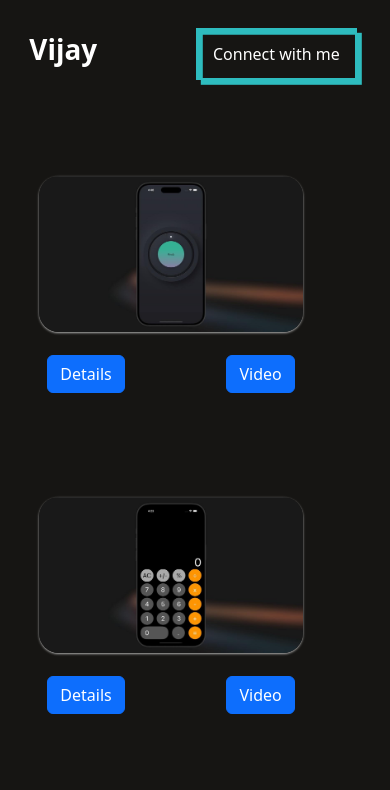
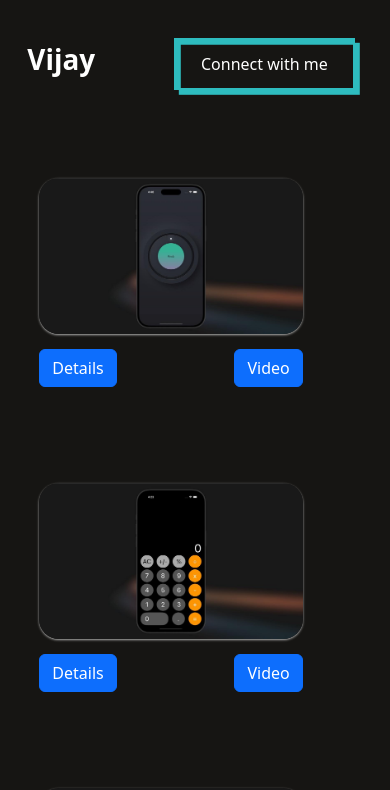
Before and after one commit to devikaupendran/user-portfolio, a React (Vite) app: page /new-projects in a window 390 px wide. Shown: the top 790 px of the page. Built offline with nearby package versions, Linux system fonts and the light colour scheme.

Commit message:
fixed issues in skill progress bar , add styles to custom navbar

```diff
--- a/src/components/About/About.css
+++ b/src/components/About/About.css
@@ -150,7 +150,7 @@
     }
 
     .about-left .loader {
-        top: 170px;
+        top: 160px;
         width: 300px;
         height: 300px;
     }
@@ -179,7 +179,7 @@
     }
 
     .about-left .loader {
-        top: 130px;
+        top: 128px;
         width: 250px;
         height: 250px;
     }
@@ -204,7 +204,7 @@
     }
 }
 
-@media screen and (min-width: 380px) and (max-width: 679px) {
+@media screen and (min-width: 390px) and (max-width: 679px) {
     .about-sections {
         gap: 20px;
         flex-direction: column;
@@ -221,7 +221,7 @@
     }
 
     .about-left .loader {
-        top: 140px;
+        top: 136px;
         width: 180px;
         height: 180px;
     }
@@ -247,7 +247,7 @@
     }
 }
 
-@media screen and (min-width:320px) and (max-width:379px) {
+@media screen and (min-width:320px) and (max-width:400px) {
     .about-sections {
         gap: 20px;
         flex-direction: column;
@@ -264,7 +264,7 @@
     }
 
     .about-left .loader {
-        top: 140px;
+        top: 135px;
         width: 100px;
         height: 100px;
     }
--- a/src/components/Navbar/CustomNavbar.css
+++ b/src/components/Navbar/CustomNavbar.css
@@ -1,35 +1,55 @@
-@media (max-width: 992px) {
-    .nav-connect {
+/* ---------------- Navbar Styles ---------------- */
+.customNavbar {
+    width: 100%;
     display: flex;
+    align-items: center;
+    justify-content: space-between;
+    margin: 20px 0;
+    padding-top: 10px;
 }
 
-    .navbar {
-        width: 100%;
-        margin: 10px 2px;
-        justify-content: space-between;
-    }
+a {
+    color: white;
 }
 
-@media (max-width: 576px) {
-    .nav-connect {
-        display: flex;
+h1 {
+    font-weight: 700;
 }
 
-    .navbar {
-        width: 100%;
-        margin: 10px 2px;
-        justify-content: space-between;
+.anchor-link {
+    text-decoration: none;
+    color: white;
 }
+/* ---------------- Connect with me button ---------------- */
+.customNav-connect {
+    --color: #2EBCBF;
+    --hover: #EB60E2;
 }
 
-@media (max-width: 379px) {
-    .nav-connect {
-        display: flex;
+.customNav-connect {
+    box-shadow: 0.3em 0.3em 0 0 var(--color), inset 0.3em 0.3em 0 0 var(--color);
 }
 
-    .navbar {
-        width: 100%;
-        margin: 10px 2px;
-        justify-content: space-between;
+.customNav-connect:hover {
+    box-shadow: 0 0 0 0 var(--hover), inset 6em 3.5em 0 0 var(--hover);
 }
+
+.customNav-connect {
+    color: var(--color);
+    transition: 0.65s;
 }
+
+.customNav-connect:hover {
+    border-color: var(--hover);
+    color: #fff;
+}
+
+.customNav-connect  {
+    background: none;
+    border: 2px solid;
+    font: inherit;
+    line-height: 1;
+    margin: 0.5em;
+    padding: 1em 25px;
+    cursor: pointer;
+}
--- a/src/components/Navbar/CustomNavbar.jsx
+++ b/src/components/Navbar/CustomNavbar.jsx
@@ -1,16 +1,15 @@
 import React from 'react';
-import './Navbar.css';
 import './CustomNavbar.css'
 import AnchorLink from 'react-anchor-link-smooth-scroll';
 import { Link } from 'react-router-dom';
 
 const Navbar = () => {
     return (
-        <div className='navbar'>
+        <div className='customNavbar'>
             <Link to={'/'}><h1> Vijay</h1></Link>
 
             {/* ---------- connect with me button ----------  */}
-            <button className="nav-connect">
+            <button className="customNav-connect">
                 <AnchorLink className='anchor-link' offset={50} href='#contact'>Connect with me</AnchorLink>
             </button>
         </div>
--- a/src/components/Navbar/Navbar.css
+++ b/src/components/Navbar/Navbar.css
@@ -91,17 +91,17 @@ li:hover::after {
     box-shadow: 0 0 0 0 var(--hover), inset 6em 3.5em 0 0 var(--hover);
 }
 
-button {
+.nav-connect {
     color: var(--color);
     transition: 0.65s;
 }
 
-button:hover {
+.nav-connect:hover {
     border-color: var(--hover);
     color: #fff;
 }
 
-button {
+.nav-connect {
     background: none;
     border: 2px solid;
     font: inherit;
--- a/src/components/ShowProjects/ShowProjects.jsx
+++ b/src/components/ShowProjects/ShowProjects.jsx
@@ -50,19 +50,6 @@ const ShowProjects = () => {
             prevIndex === 0 ? selectedProject.carousal.length - 1 : prevIndex - 1
         );
     };
-
-    // Automatically change image every 3 seconds
-    useEffect(() => {
-        if (selectedProject && selectedProject.carousal && selectedProject.carousal.length > 1) {
-            const intervalId = setInterval(() => {
-                setCurrentImageIndex((prevIndex) =>
-                    prevIndex === selectedProject.carousal.length - 1 ? 0 : prevIndex + 1
-                );
-            }, 3000);
-
-            return () => clearInterval(intervalId); // Clean up the interval
-        }
-    }, [selectedProject]);
 
 
     //render
--- a/src/components/Skills/Skills.css
+++ b/src/components/Skills/Skills.css
@@ -36,6 +36,7 @@
     flex-direction: column;
     justify-content: center;
     gap: 20px;
+
 }
 
 .skills {
@@ -68,14 +69,35 @@
     font-family: Helvetica, Arial, sans-serif;
 }
 
-.skill hr {
+/* .skill hr {
     outline: none;
     border: none;
     height: 6px;
     border-radius: 50px;
-    background: linear-gradient(264deg, #EB60E2 -5.09%, #84cdfa 106.28%);
+    background: rgb(235, 96, 226);
+    background: linear-gradient(90deg, rgba(235, 96, 226, 1) 19%, rgba(46, 188, 191, 1) 86%);
+} */
 
+.skill p {
+    position: relative;
+    outline: none;
+    border: none;
+    padding: 3px;
 }
+
+.skill p::before {
+    content: '';
+    position: absolute;
+    top: 0;
+    left: 0;
+    right: 0;
+    bottom: 0;
+    z-index: -1;
+    border: 3px solid transparent;
+    border-radius: 5px;
+    background: linear-gradient(90deg, rgba(235, 96, 226, 1) 0%, rgba(46, 188, 191, 1) 100%);
+}
+
 
 /* ------------------------------------------------ responsive ------------------------------------------------  */
 
--- a/src/components/Skills/Skills.jsx
+++ b/src/components/Skills/Skills.jsx
@@ -24,7 +24,7 @@ const Skills = () => {
                             <span>UIKit</span>
                         </div>
                         <div className="percentage">
-                            <hr style={{ width: '70%' }} /> <span>7.5</span>
+                            <p style={{ width: '70%' }} /> <span>7.5</span>
                         </div>
 
                     </div>
@@ -37,7 +37,7 @@ const Skills = () => {
                         </div>
 
                         <div className="percentage">
-                            <hr style={{ width: '50%' }} /> <span>5 </span>
+                            <p style={{ width: '50%' }} /> <span>5 </span>
                         </div>
 
                     </div>
```
Lines whose indentation alone changed are shown as unchanged.
